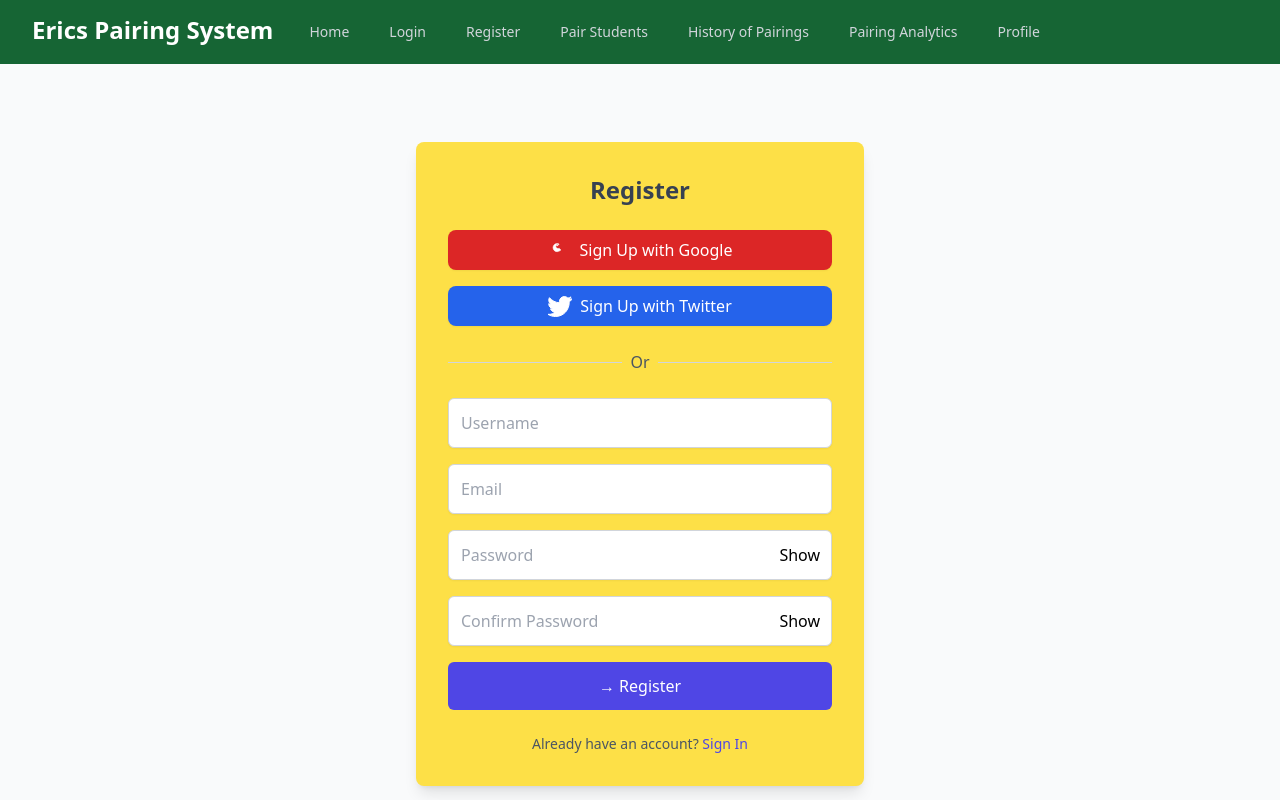
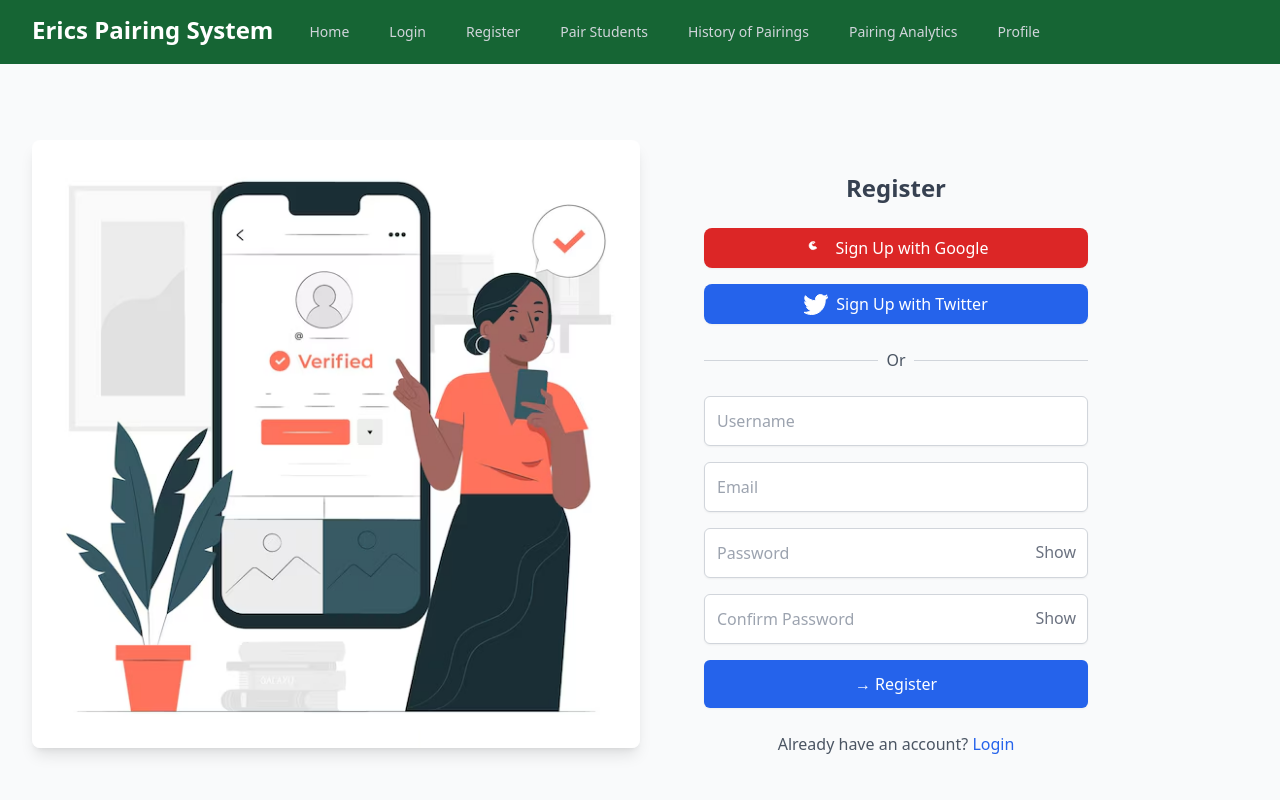
Before and after one commit to ErickGichuki/pair, a Next.js app: page /register in a window 1280 px wide. Shown: the top 800 px of the page. Built offline with nearby package versions, Linux system fonts and the light colour scheme.

Commit message:
refactor:modify the register and login and added an image in the signup page

```diff
--- a/app/login/page.js
+++ b/app/login/page.js
@@ -55,7 +55,7 @@ const Login = () => {
 
         {/* Right side with form */}
         <div className="flex-1 px-4 md:px-8 py-6 md:py-8">
-          <h2 className="text-3xl font-bold text-center mb-6">Welcome Back to Erics System</h2>
+          <h2 className="text-3xl font-bold text-center mb-6">Welcome Back to Erics Pairing System</h2>
           {error && <div className="text-red-500 text-center mb-4">{error}</div>}
           <form onSubmit={handleLogin}>
             <div className="mb-6">
--- a/app/register/page.js
+++ b/app/register/page.js
@@ -83,7 +83,15 @@ const Register = () => {
 
   return (
     <div className="min-h-screen flex items-center justify-center bg-gray-50">
-      <div className="w-full max-w-md p-8 space-y-6 bg-yellow-300 shadow-lg rounded-lg">
+      <div className="w-full max-w-7xl p-8 flex space-x-8 bg--300 shadow-lg rounded-lg">
+
+        {/* Left Side: Image */}
+        <div className="w-1/2 hidden md:block">
+          <img src="/signup.png" alt="signup image" className="w-full h-auto rounded-lg shadow-lg"/>
+        </div>
+
+        {/* Right Side: Form */}
+        <div className="w-full max-w-md p-8 space-y-6">
           <h2 className="text-2xl font-bold text-center text-gray-700">Register</h2>
 
           <div className="space-y-4">
@@ -177,7 +185,7 @@ const Register = () => {
               <button
                 type="button"
                 onClick={togglePasswordVisibility}
-              className="absolute inset-y-0 right-0 flex items-center pr-3"
+                className="absolute right-3 top-3 text-gray-500"
               >
                 {showPassword ? 'Hide' : 'Show'}
               </button>
@@ -199,7 +207,7 @@ const Register = () => {
               <button
                 type="button"
                 onClick={togglePasswordVisibilityConfirm}
-              className="absolute inset-y-0 right-0 flex items-center pr-3"
+                className="absolute right-3 top-3 text-gray-500"
               >
                 {showConfirmPassword ? 'Hide' : 'Show'}
               </button>
@@ -210,16 +218,20 @@ const Register = () => {
 
             <button
               type="submit"
-            className="w-full py-3 bg-indigo-600 text-white rounded-md hover:bg-indigo-700 focus:outline-none focus:ring-2 focus:ring-indigo-500 focus:ring-offset-2"
+              className="w-full py-3 bg-blue-600 text-white rounded-md shadow-sm hover:bg-blue-700"
             >
               → Register
             </button>
           </form>
+
           <div className="text-center mt-4">
-          <p className="text-sm text-gray-600">
+            <p className="text-gray-600">
               Already have an account?{' '}
-            <a href="/login" className="text-indigo-600 hover:text-indigo-800">Sign In</a>
+              <a href="/login" className="text-blue-600 hover:underline">
+                Login
+              </a>
             </p>
+          </div>
         </div>
       </div>
     </div>
```
Also changed, not shown: public/signup.png (added). Lines whose indentation alone changed are shown as unchanged.
